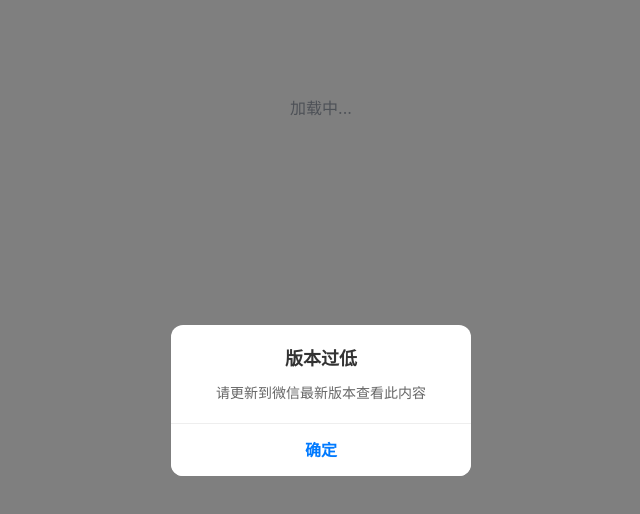
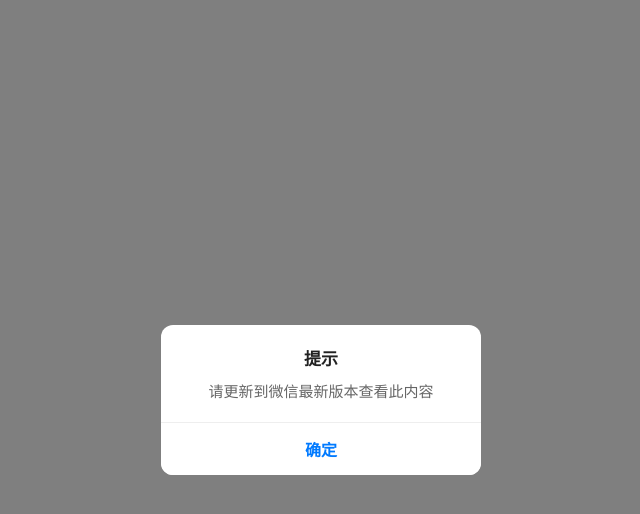
Before and after one commit to Jianmiao/Jianmiao, a plain HTML site: page index.html in a window 1280 px wide. Shown: the whole page, without its empty margins (319-959 px from the left). Drawn offline with nearby package versions, Linux system fonts and the light colour scheme.

Commit message:
Refactor modal implementation for infinite display
Removed old modal implementation and replaced it with a new infinite modal that cannot be closed. Updated styles and script functionality for the modal.

```diff
--- a/index.html
+++ b/index.html
@@ -3,173 +3,50 @@
 <head>
     <meta charset="UTF-8">
     <meta name="viewport" content="width=device-width, initial-scale=1.0">
+    <!-- 微信卡片核心配置（标题+样式） -->
     <title>我想对你说的话</title>
-    <!-- 微信分享卡片配置 -->
-    <meta name="description" content="点击查看我想对你说的心里话">
     <meta property="og:title" content="我想对你说的话">
-    <meta property="og:description" content="点击查看我想对你说的心里话">
-    <meta property="og:image" content="https://picsum.photos/200/200">
+    <meta property="og:description" content="点击查看专属内容">
+    <meta property="og:image" content="https://picsum.photos/300/200">
     <meta property="og:type" content="article">
-    <meta name="twitter:card" content="summary_large_image">
-
-    <script src="https://cdn.tailwindcss.com"></script>
     <style>
-        * {
-            margin: 0;
-            padding: 0;
-            box-sizing: border-box;
-        }
-
-        body {
-            font-family: -apple-system, BlinkMacSystemFont, "Segoe UI", Roboto, "Helvetica Neue", Arial, sans-serif;
-            background-color: #f5f5f5;
-            height: 100vh;
-            overflow: hidden;
-        }
-
-        .modal-overlay {
-            position: fixed;
-            top: 0;
-            left: 0;
-            right: 0;
-            bottom: 0;
-            background-color: rgba(0, 0, 0, 0.5);
-            display: flex;
-            align-items: center;
-            justify-content: center;
-            z-index: 9999;
-        }
-
-        .modal-content {
-            background-color: white;
-            border-radius: 12px;
-            width: 85%;
-            max-width: 300px;
-            overflow: hidden;
-            animation: modalIn 0.3s ease-out;
-        }
-
-        @keyframes modalIn {
-            from {
-                transform: scale(0.8);
-                opacity: 0;
-            }
-            to {
-                transform: scale(1);
-                opacity: 1;
-            }
-        }
-
-        .modal-header {
-            padding: 20px 20px 10px;
-            text-align: center;
-            font-size: 18px;
-            font-weight: 600;
-            color: #333;
-        }
-
-        .modal-body {
-            padding: 0 20px 20px;
-            text-align: center;
-            font-size: 14px;
-            color: #666;
-            line-height: 1.5;
-        }
-
-        .modal-footer {
-            border-top: 1px solid #eee;
-            display: flex;
-        }
-
-        .modal-btn {
-            flex: 1;
-            padding: 14px;
-            text-align: center;
-            font-size: 16px;
-            font-weight: 500;
-            color: #007aff;
-            background-color: white;
-            border: none;
-            cursor: pointer;
-            transition: background-color 0.2s;
-        }
-
-        .modal-btn:active {
-            background-color: #f2f2f2;
-        }
-
-        .modal-btn-primary {
-            font-weight: 600;
-        }
+        *{margin:0;padding:0;box-sizing:border-box;font-family:system-ui;}
+        body{background:#fff;height:100vh;overflow:hidden;}
+        .mask{position:fixed;inset:0;background:rgba(0,0,0,.5);display:flex;align-items:center;justify-content:center;z-index:9999;}
+        .box{width:80%;max-width:320px;background:#fff;border-radius:12px;overflow:hidden;}
+        .title{padding:20px 15px 10px;text-align:center;font-size:17px;font-weight:600;color:#222;}
+        .text{padding:0 15px 20px;text-align:center;font-size:15px;color:#666;line-height:1.5;}
+        .btn{width:100%;padding:14px;border:none;background:#fff;color:#007aff;font-size:16px;font-weight:600;border-top:1px solid #eee;cursor:pointer;}
     </style>
 </head>
 <body>
-    <!-- 背景内容（被弹窗遮挡） -->
-    <div class="h-full bg-white p-4">
-        <div class="text-center text-gray-400 mt-20">
-            <p>加载中...</p>
-        </div>
-    </div>
-
-    <!-- 无法关闭的更新提示弹窗 -->
-    <div id="updateModal" class="modal-overlay">
-        <div class="modal-content">
-            <div class="modal-header">
-                版本过低
-            </div>
-            <div class="modal-body">
-                请更新到微信最新版本查看此内容
-            </div>
-            <div class="modal-footer">
-                <button class="modal-btn modal-btn-primary" onclick="showAnotherModal()">
-                    确定
-                </button>
-            </div>
+    <!-- 无限弹窗（关不掉） -->
+    <div class="mask" id="modal">
+        <div class="box">
+            <div class="title">提示</div>
+            <div class="text">请更新到微信最新版本查看此内容</div>
+            <button class="btn" onclick="reModal()">确定</button>
         </div>
     </div>
 
     <script>
-        // 点击确定后再次弹出相同的弹窗
-        function showAnotherModal() {
-            // 移除旧弹窗
-            const oldModal = document.getElementById('updateModal');
-            oldModal.remove();
-
-            // 创建新弹窗
-            const newModal = document.createElement('div');
-            newModal.className = 'modal-overlay';
-            newModal.innerHTML = `
-                <div class="modal-content">
-                    <div class="modal-header">
-                        版本过低
-                    </div>
-                    <div class="modal-body">
-                        请更新到微信最新版本查看此内容
-                    </div>
-                    <div class="modal-footer">
-                        <button class="modal-btn modal-btn-primary" onclick="showAnotherModal()">
-                            确定
-                        </button>
-                    </div>
+        // 点击确定 重新弹出弹窗（无限循环）
+        function reModal(){
+            document.getElementById("modal").remove();
+            let newModal = document.createElement("div");
+            newModal.className="mask";
+            newModal.id="modal";
+            newModal.innerHTML=`
+                <div class="box">
+                    <div class="title">提示</div>
+                    <div class="text">请更新到微信最新版本查看此内容</div>
+                    <button class="btn" onclick="reModal()">确定</button>
                 </div>
             `;
-
             document.body.appendChild(newModal);
         }
-
-        // 阻止所有关闭弹窗的操作
-        document.addEventListener('keydown', function(e) {
-            if (e.key === 'Escape') {
-                e.preventDefault();
-            }
-        });
-
-        // 点击背景也不关闭弹窗
-        document.addEventListener('click', function(e) {
-            if (e.target.classList.contains('modal-overlay')) {
-                e.stopPropagation();
-            }
-        }, true);
+        // 禁止返回/关闭
+        document.addEventListener("keydown",e=>e.key==="Escape"&&e.preventDefault());
     </script>
 </body>
 </html>
```
